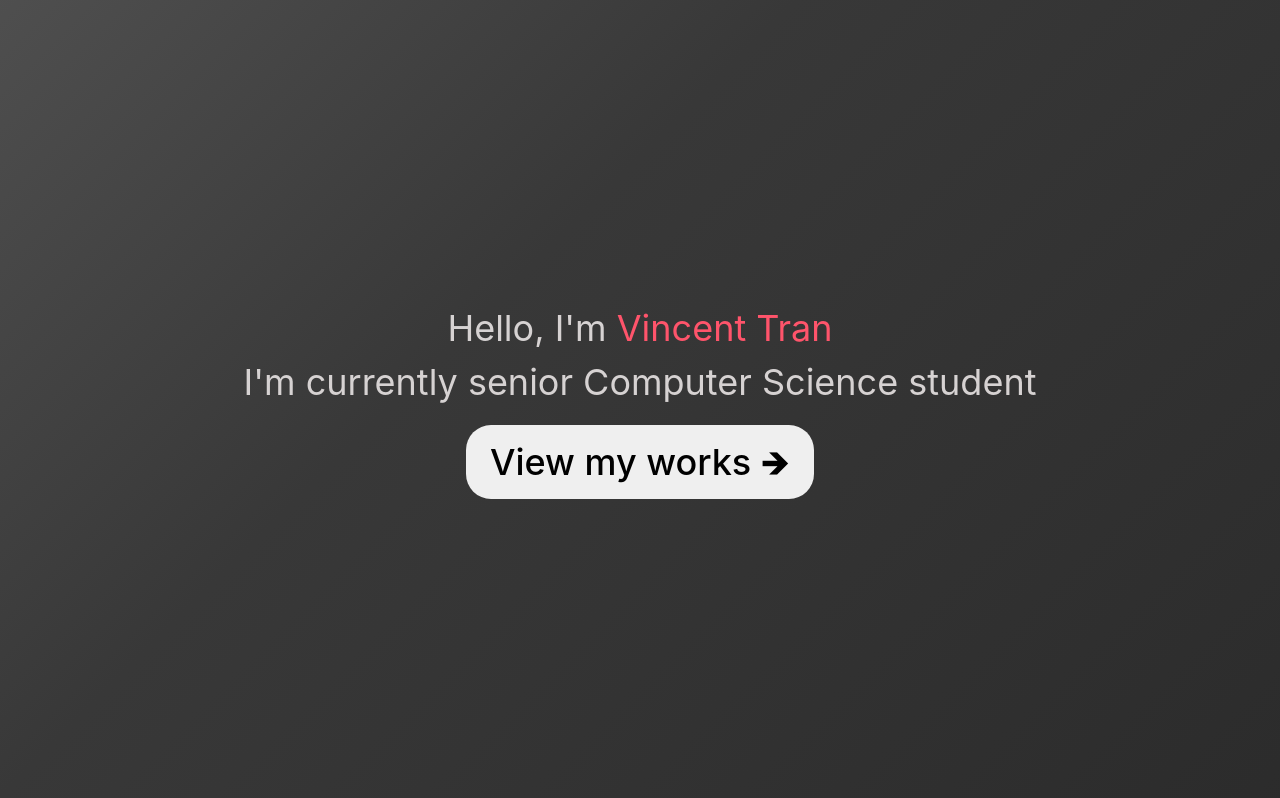
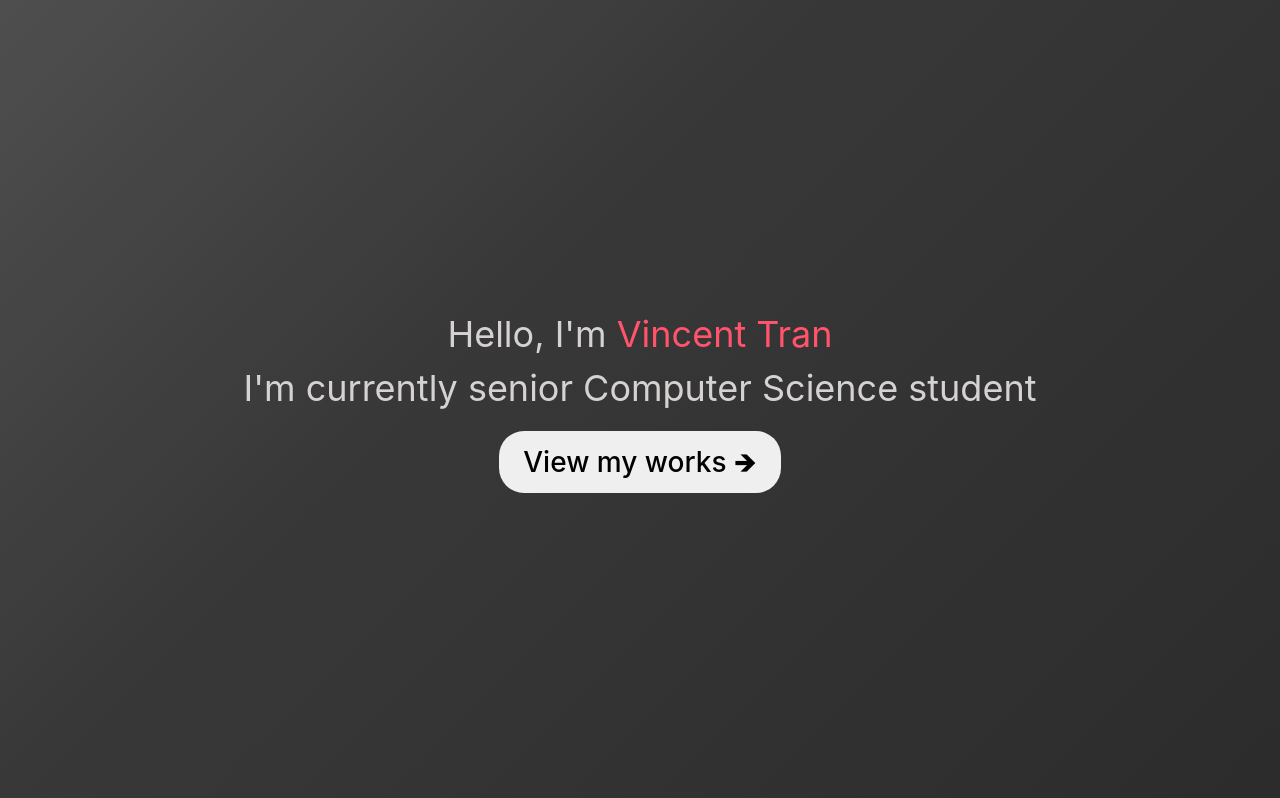
Before and after one commit to nova14753692/nova14753692.github.io, a plain HTML site: page index.html in a window 1280 px wide. Shown: the top 798 px of the page. Drawn offline with Linux system fonts and the light colour scheme.

Commit message:
fix welcome button font size

```diff
--- a/sass/welcomepage.sass
+++ b/sass/welcomepage.sass
@@ -45,18 +45,26 @@
 @media (max-width: 768px)
     .WelcomePage .welcome_line
         font-size: 20px
+    .WelcomePage .bt-view-work
+        font-size: 18px
 
 @media (min-width: 768px)
     .WelcomePage .welcome_line
         font-size: 24px
+    .WelcomePage .bt-view-work
+        font-size: 20px
 
 @media (min-width: 992px)
     .WelcomePage .welcome_line
         font-size: 28px
+    .WelcomePage .bt-view-work
+        font-size: 24px
 
 @media (min-width: 1200px)
     .WelcomePage .welcome_line
         font-size: 36px
+    .WelcomePage .bt-view-work
+        font-size: 28px
 
 @keyframes slide-in-from-left
     0%
```
Also changed, not shown: css/welcomepage.css, 1 other file.
